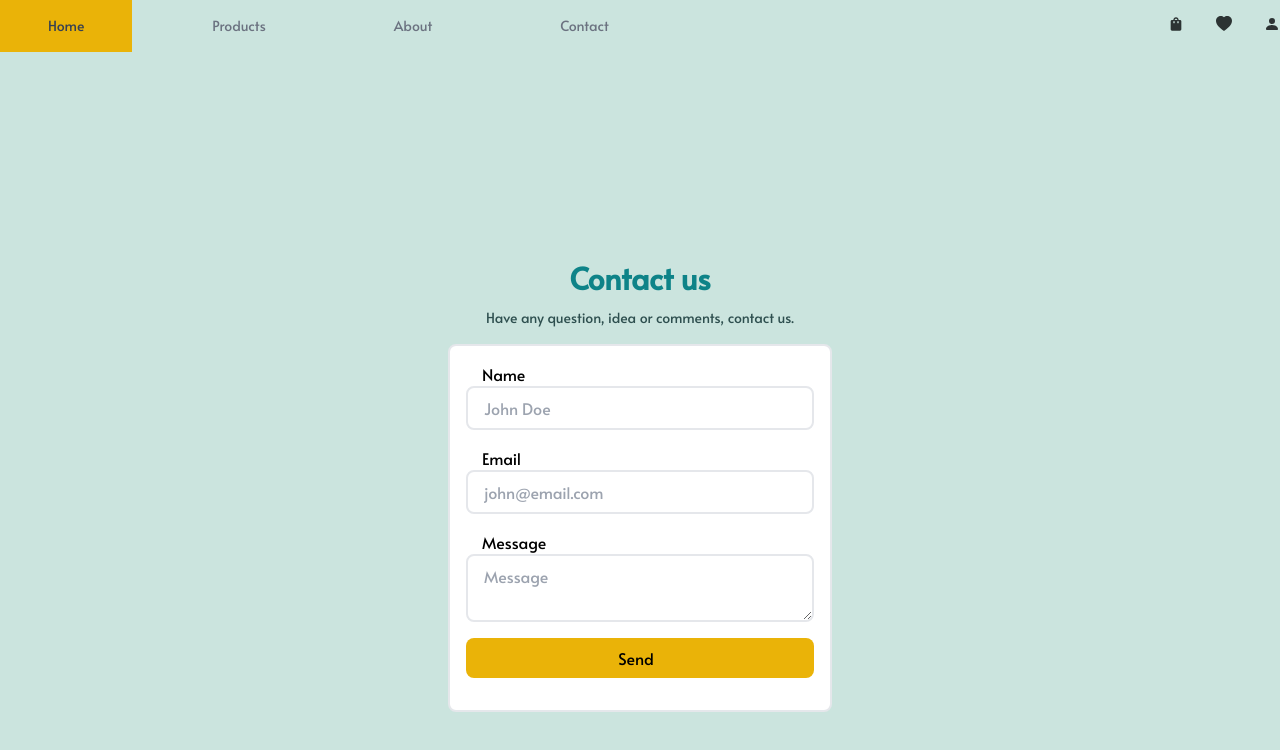
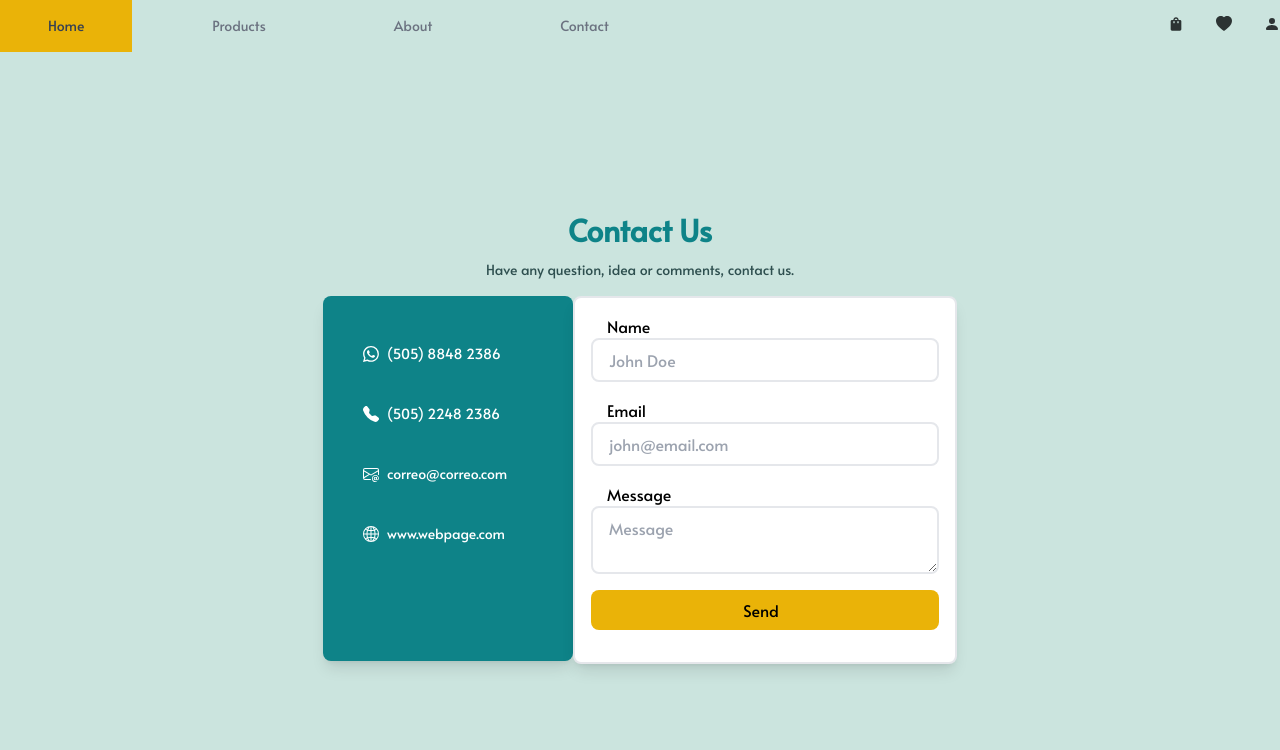
Before and after one commit to ventura01/website-furniture, a Next.js app: page /contact in a window 1280 px wide. Shown: the top 750 px of the page. Built offline with nearby package versions, Linux system fonts and the light colour scheme.

Commit message:
CONTACT page redesigned

```diff
--- a/app/contact/page.jsx
+++ b/app/contact/page.jsx
@@ -4,6 +4,7 @@ import React, { useRef, useState } from "react";
 import emailjs from "@emailjs/browser";
 import NavLinks from "@/components/NavLinks";
 import NavIcons from "@/components/NavIcons";
+import { BsWhatsapp,BsFillTelephoneFill,BsEnvelopeAt,BsGlobe2 } from "react-icons/bs";
 
 const ContactPage = () => {
   const form = useRef();
@@ -43,15 +44,36 @@ const ContactPage = () => {
           <NavLinks />
           <NavIcons />
         </div>
-        <div className="flex flex-col items-center my-52">
-          <div className="flex flex-col">
-            <h1 className="font-semibold text-center text-[#0E8388] text-3xl mb-3">Contact us</h1>
-            <p className="text-[#2E4F4F] text-sm mb-4">
+        <div className="flex flex-col mt-40 ">
+          <div className="">
+            <h1 className="font-semibold text-center text-[#0E8388] text-3xl mb-3">
+              Contact Us
+            </h1>
+            <p className="text-[#2E4F4F] text-center text-sm mb-4">
               Have any question, idea or comments, contact us.
             </p>
           </div>
+          <div className=" flex self-center ">
+            <div className="bg-[#0E8388] h-[365px] w-[250px] shadow-lg rounded-lg pl-10 pt-12 space-y-10">
+              <div className="flex items-center">
+                <BsWhatsapp color="#fff" />
+                <p className="text-white text-sm ml-2">(505) 8848 2386</p>
+              </div>
+              <div className="flex items-center">
+                <BsFillTelephoneFill color="#fff" />
+                <p className="text-white text-sm ml-2">(505) 2248 2386</p>
+              </div>
+              <div className="flex items-center">
+                <BsEnvelopeAt color="#fff" />
+                <p className="text-white text-sm ml-2">correo@correo.com</p>
+              </div>
+              <div className="flex items-center">
+                <BsGlobe2 color="#fff" />
+                <p className="text-white text-sm ml-2">www.webpage.com</p>
+              </div>
+            </div>
             <form
-            className="flex flex-col w-96 p-4 bg-white rounded-lg border-2"
+              className="flex flex-col w-96 self-end p-4 bg-white rounded-lg border-2 shadow-lg"
               ref={form}
               onSubmit={sendEmail}
             >
@@ -90,6 +112,7 @@ const ContactPage = () => {
           </div>
         </div>
       </div>
+    </div>
   );
 };
 
```
Lines whose indentation alone changed are shown as unchanged.
